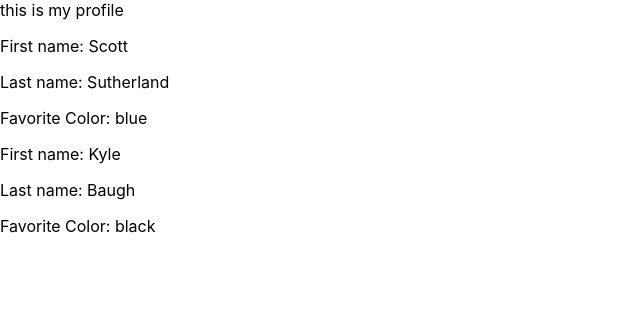
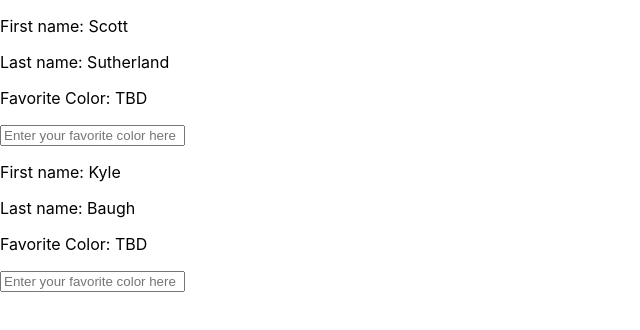
Before and after one commit to suthyscott/34-unit-1-review, a React (Create React App) app: page / in a window 1280 px wide. Shown: the top 330 px of the page, without its empty margins (0-640 px from the left). Built offline with nearby package versions, Linux system fonts and the light colour scheme.

Commit message:
practicing with state

```diff
--- a/src/App.js
+++ b/src/App.jsx
@@ -4,21 +4,19 @@ import Profile from './components/Profile';
 const App = () => {
   const user = {
     firstName: 'Scott',
-    lastName: 'Sutherland',
-    favColor: 'blue',
+    lastName: 'Sutherland'
   }
 
   const userTwo = {
     firstName: 'Kyle',
-    lastName: 'Baugh',
-    favColor: 'black'
+    lastName: 'Baugh'
   }
 
 
   return (
     <div>
-      <Profile info={user} isMe={true} string={'this is a string'} />
-      <Profile info={userTwo} isMe={false}/>
+      <Profile info={user} />
+      <Profile info={userTwo} />
     </div>
   );
 }
--- a/src/components/Profile.js
+++ /dev/null
@@ -1,14 +0,0 @@
-
-const Profile = (props) => {
-    console.log(props)
-    return(
-        <div>
-            {props.isMe && 'this is my profile'}
-            <p>First name: {props.info.firstName}</p>
-            <p>Last name: {props.info.lastName}</p>
-            <p>Favorite Color: {props.info.favColor}</p>
-        </div>
-    )
-}
-
-export default Profile
--- /dev/null
+++ b/src/components/Profile.jsx
@@ -0,0 +1,17 @@
+import { useState } from "react"
+
+const Profile = (props) => {
+    const [favColor, setFavColor] = useState('TBD')
+    // let favColor = 'TBD'
+    console.log("Profile.jsx", props)
+    return(
+        <div>
+            <p>First name: {props.info.firstName}</p>
+            <p>Last name: {props.info.lastName}</p>
+            <p>Favorite Color: {favColor}</p>
+            <input placeholder="Enter your favorite color here" onChange={e => setFavColor(e.target.value)}/>
+        </div>
+    )
+}
+
+export default Profile
```
